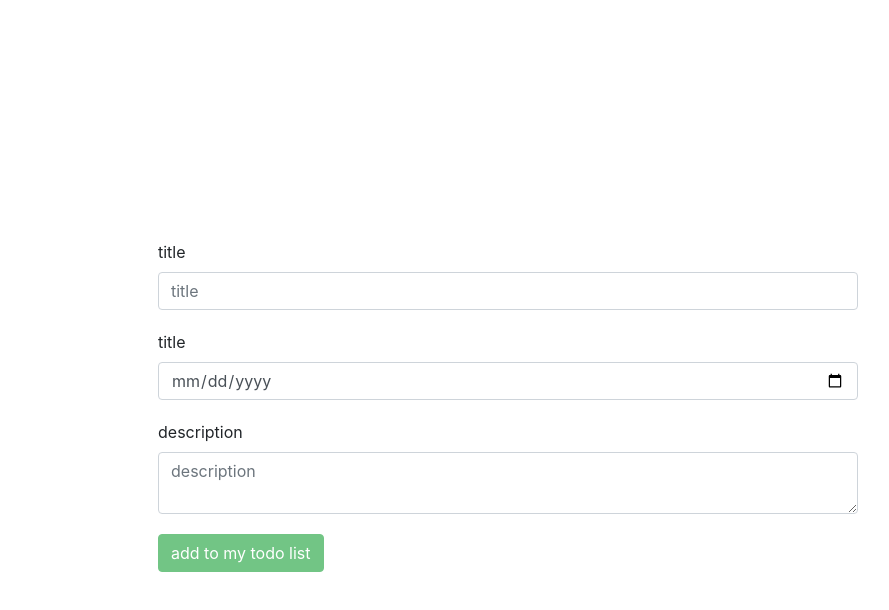
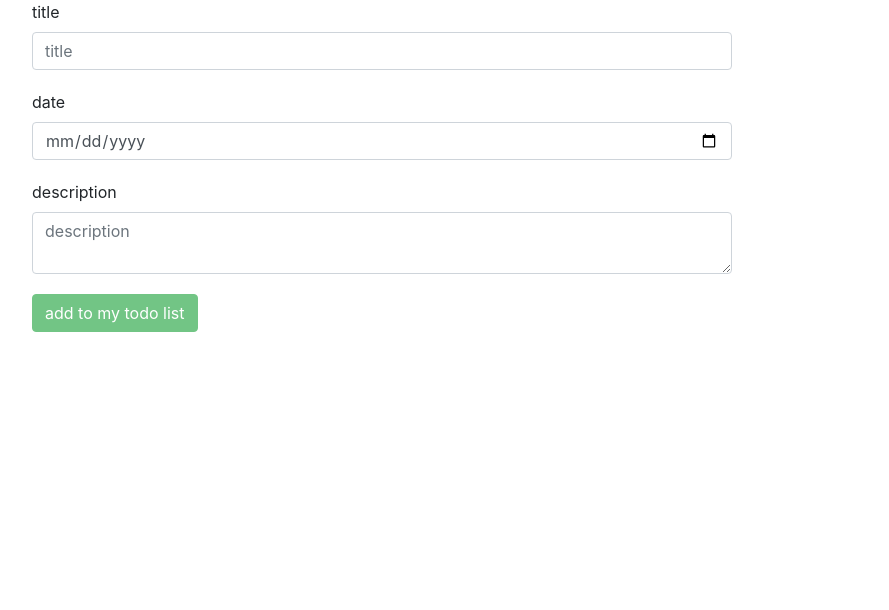
Before and after one commit to elhamposhtiban/Something-To-Remember, a React (Create React App) app in the folder client/: page / in a window 1280 px wide. Shown: the top 610 px of the page, without its empty margins (38-927 px from the left). Built offline with nearby package versions, Linux system fonts and the light colour scheme; no server answers.

Commit message:
refactoring code inorder to post todolist information from form to DB and display information from DB on UI

```diff
--- a/client/package.json
+++ b/client/package.json
@@ -2,6 +2,7 @@
   "name": "client",
   "version": "0.1.0",
   "private": true,
+  "proxy": "http://localhost:3003/",
   "dependencies": {
     "@testing-library/jest-dom": "^4.2.4",
     "@testing-library/react": "^9.4.1",
--- a/client/src/components/DolistResult/index.js
+++ b/client/src/components/DolistResult/index.js
@@ -1,13 +1,42 @@
 import React from "react";
+import Proptype from "prop-types"
+import"./style.css"
+
+const proptype = {
+    dolist : Proptype.array.isRequired,
+}
 
 
-const DolistResult = () => {
+const DolistResult = ({doList}) => {
 
 
     return (
 
+        <div className="card p-3 ToDoList-card">
+        <div className="card-title"><h5>Here is your to do list </h5></div>
+            <div className="card-body">
+                <ul className="list-group">
+                    {doList.map(item => (
+                    <li className="list-group-item" key={item.id}>
+
+                        <h2>{item.title}</h2>
+
+                        <h4>{item.description}</h4>
+
+                        <p className="img-fluid">{item.date}</p>
+
+                        {/* <button className="btn btn-success float-right"
+                         data-unique-id={item.id}
+                         onClick= {saveToDB}>save
+                        </button> */}
+
+                    </li>
+                    ))}
+                </ul>
+            </div>
+        </div>
     )
 }
 
-
+DolistResult.prototype = proptype
 export default DolistResult;
--- /dev/null
+++ b/client/src/components/DolistResult/style.css
@@ -0,0 +1,4 @@
+.ToDoList-card {
+    width: 600px;
+    height: 600px;
+}
--- a/client/src/components/FormDolist/index.js
+++ b/client/src/components/FormDolist/index.js
@@ -1,70 +1,13 @@
-import React, {useState, useEffect} from "react";
+import React from "react";
 import  "./style.css"
 import API from "../../utils/API"
 
 
 const FormDolist = (
+  { doListInput,
+    handleInputChange,
+    handleFormSubmit}
 ) => {
-
-
-  const [doList, setDolist] = useState([]);
-
-  const [doListInput, setDolistInput] = useState({
-      title: "",
-      date:"",
-      description: ""
-  });
-
-
-  useEffect(() => {
-    loadDolist();
-  }, []);
-
-  // Loads all DolistloadDolist  and sets them to DolistloadDolist
-  const loadDolist = async () => {
-    try {
-      const response = await API.getAllDolist();
-      setDolist(response.data);
-      console.log('todos', response.data)
-    } catch (error) {
-      console.group("it can not load todo list");
-      console.log(error);
-      console.groupEnd();
-    }
-  };
-
-  const handleInputChange = event => {
-      const { name, value } = event.target;
-      setDolistInput({
-        ...doListInput,
-        [name]: value
-      });
-      console.log(doListInput)
-
-    };
-
-
-    const handleFormSubmit = async event => {
-      event.preventDefault();
-      if (doListInput.title && doListInput.description) {
-        try {
-          await API.saveDolist({
-            ...doListInput,
-          });
-          setDolistInput({
-            title: "",
-            date:"",
-            description: "",
-          });
-          loadDolist();
-        } catch (error) {
-          console.group("SUBMIT FORM");
-          console.log(error);
-          console.groupEnd();
-        }
-      }
-    };
-
 
     return(
 
@@ -76,19 +19,19 @@ const FormDolist = (
             id="dolist"
             name= "title"
             value = {doListInput.name}
-            onChange={(event) => handleInputChange(event)}
+            onChange={handleInputChange}
             type="text"
             className="form-control input-dolist"
             placeholder="title"
           />
 
-          <label className ="search-label" htmlFor="datelist">title</label>
+          <label className ="search-label" htmlFor="datelist">date</label>
           <input
             id="datelist"
 
             name= "date"
             value = {doListInput.name}
-            onChange={(event) => handleInputChange(event)}
+            onChange={handleInputChange}
             type="date"
             className="form-control input-dolist"
             placeholder="date"
@@ -101,7 +44,7 @@ const FormDolist = (
            value= {doListInput.name}
            id="description"
            placeholder="description"
-           onChange={(event) => handleInputChange(event)}
+           onChange={handleInputChange}
            />
 
           <button
--- a/client/src/components/FormDolist/style.css
+++ b/client/src/components/FormDolist/style.css
@@ -2,9 +2,7 @@
     width: 700px;
     height : 500px;
     margin-bottom: 30px;
-    position: absolute;
-    top: 30%;
-    right: 30%;
+
 }
 
 .input-dolist {
--- a/client/src/pages/doList.js
+++ b/client/src/pages/doList.js
@@ -1,11 +1,91 @@
-import React, {useState} from "react";
-import FormDolist from "../components/FormDolist/index"
+import React, {useState, useEffect} from "react";
+import FormDolist from "../components/FormDolist/index";
+import DolistResult from "../components/DolistResult/index";
+import {Col,Row,Container} from "../components/Grid"
+import API from "../utils/API";
 
 
 const Dolist = () => {
 
+
+  const [doList, setDolist] = useState([]);
+
+  const [doListInput, setDolistInput] = useState({
+      title: "",
+      date:"",
+      description: ""
+  });
+
+
+  useEffect(() => {
+    loadDolist();
+  }, []);
+
+  // Loads all DolistloadDolist  and sets them to DolistloadDolist
+  const loadDolist = async () => {
+    try {
+      const response = await API.getAllDolist();
+      setDolist(response.data);
+      console.log('todos', response.data)
+    } catch (error) {
+      console.group("it can not load todo list");
+      console.log(error);
+      console.groupEnd();
+    }
+  };
+
+  const handleInputChange = event => {
+      const { name, value } = event.target;
+      setDolistInput({
+        ...doListInput,
+        [name]: value
+      });
+      console.log(doListInput)
+
+    };
+
+
+    const handleFormSubmit = async event => {
+      console.log("hi i am actually grabing the data")
+      event.preventDefault();
+      if (doListInput.title && doListInput.description) {
+        try {
+          await API.saveDolist({
+            ...doListInput,
+          });
+          setDolistInput({
+            title: "",
+            date:"",
+            description: "",
+          });
+          loadDolist();
+          console.log("hi i am success!!")
+        } catch (error) {
+          console.group("SUBMIT FORM");
+          console.log(error);
+          console.groupEnd();
+        }
+      }
+    };
+
+
     return (
-        <FormDolist/>
+        <Container>
+        <Row>
+            <Col size=" ms-12">
+                <FormDolist
+                doListInput = {doListInput}
+                handleInputChange = {handleInputChange}
+                handleFormSubmit = {handleFormSubmit}
+                />
+            </Col>
+
+            <Col size="md-12">
+            {doList.length ?<DolistResult doList={doList} />: null}
+            </Col>
+        </Row>
+
+    </Container>
     )
 
 }
--- a/client/src/utils/API.js
+++ b/client/src/utils/API.js
@@ -9,10 +9,10 @@ export default {
     },
 
     // send all todolist
-    sendDolist: (dolistData) => {
-        console.log('data in api.js', dolistData)
-        return axios.post("/api/dolist", dolistData);
-    },
+    // sendDolist: (dolistData) => {
+    //     console.log('data in api.js', dolistData)
+    //     return axios.post("/api/dolist", dolistData);
+    // },
 
     // Gets the todolist with the given id
     getDolist: (id) => {
@@ -30,8 +30,9 @@ export default {
     },
 
       // Saves a todolist to the database
-  saveDolist: function(dolistData) {
-    return axios.post("/api/books", dolistData);
+    saveDolist: (dolistData) => {
+        console.log('data in api.js', dolistData)
+        return axios.post("/api/dolist", dolistData);
   }
 
  }
```
Also changed, not shown: 2 other files (tests, documents, lock files or other folders).
